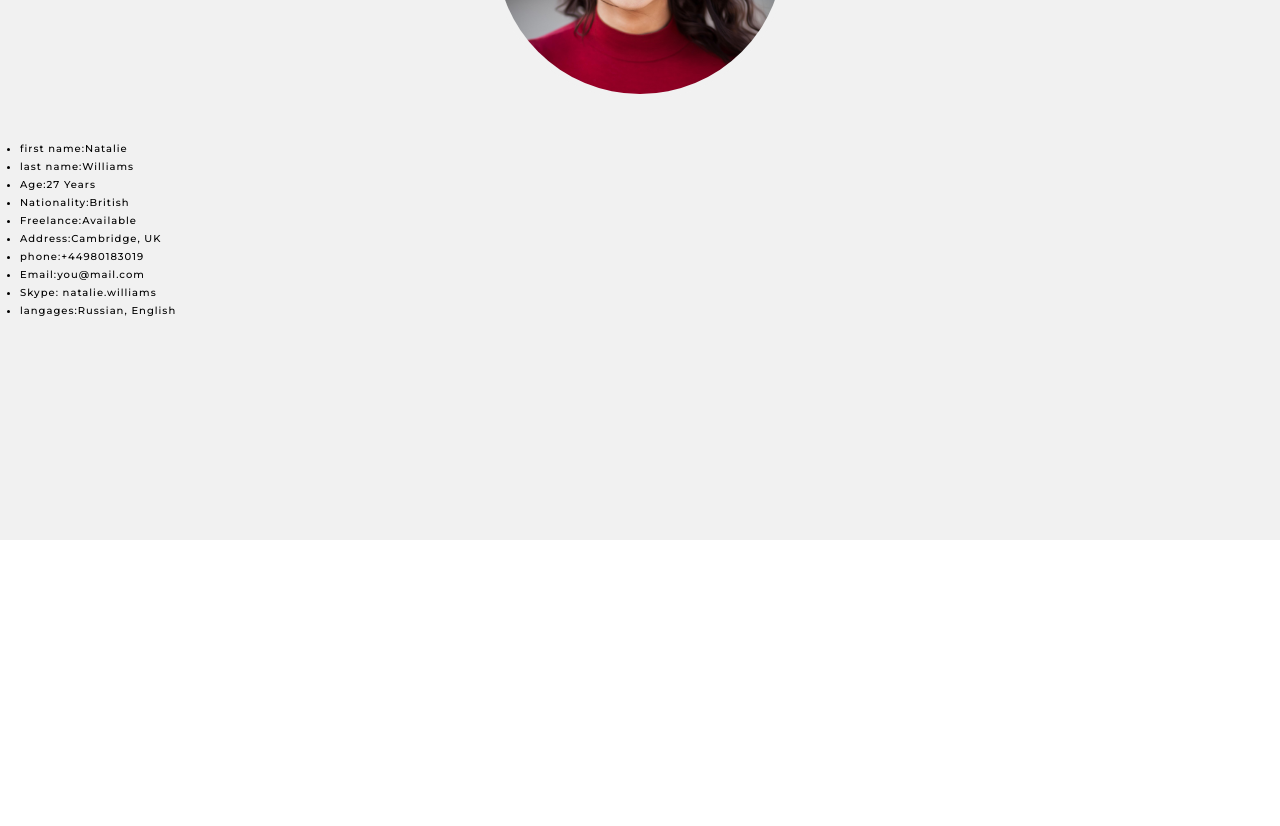
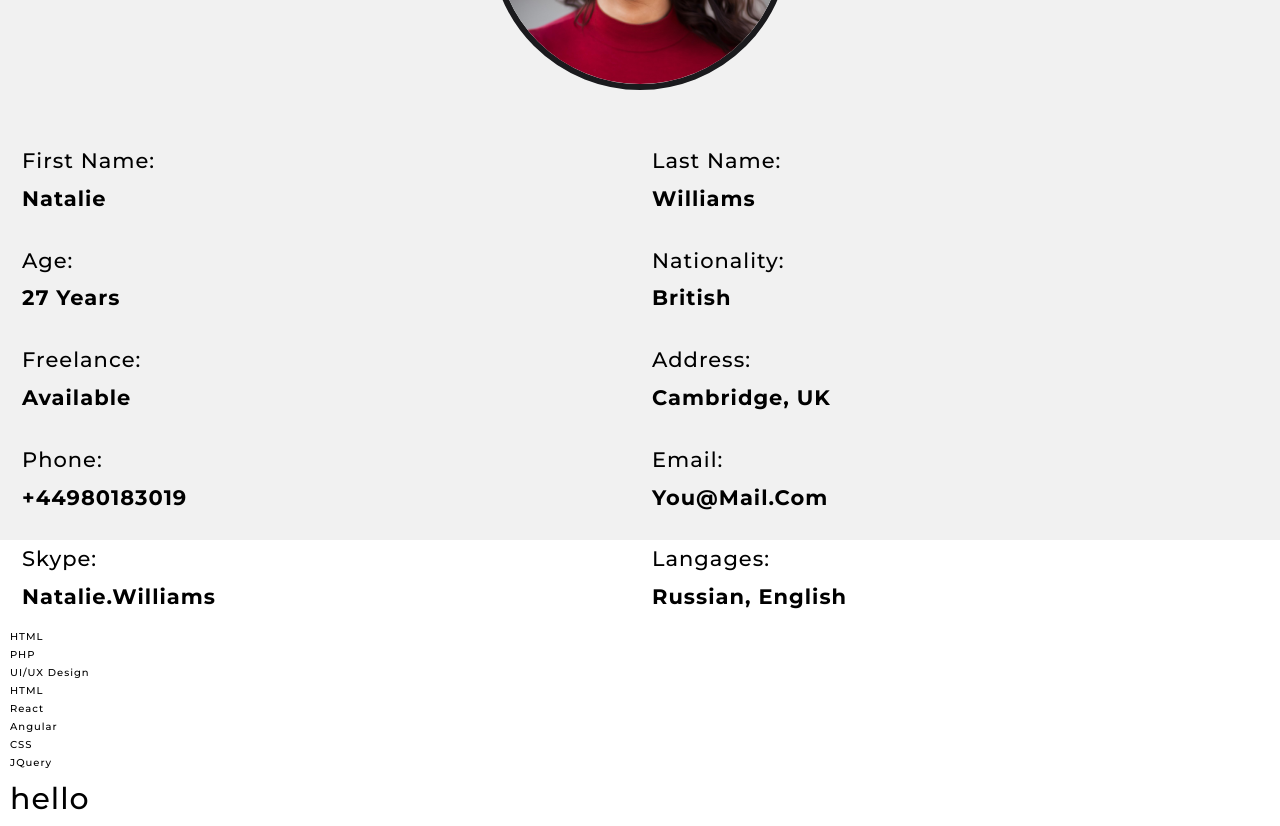
Before and after one commit to Tyler-Wiz/rjs-portfolio, a React (Create React App) app: page / in a window 1280 px wide. Shown: the part 1060-1886 px from the top of the page. Before the commit the page ends 1600 px from the top, so only its background shows below. Built offline with nearby package versions, Linux system fonts and the light colour scheme.

Commit message:
restructuring

```diff
--- a/src/assets/css/main/styles.css
+++ b/src/assets/css/main/styles.css
@@ -194,7 +194,7 @@ p {
 /* about me */
 
 .about_index{
-    padding: 2rem;
+    padding: 1rem;
     height: 100vh;
     background-color: var(--lightgrey);
 }
@@ -205,5 +205,21 @@ p {
     height: 30rem;
     margin: 4rem auto;
     border-radius: 50%;
-    border: 6px solid var(--lightgrey);
+    border: 6px solid var(--background);
 }
+
+.about_info{
+    display: grid;
+    grid-template-columns: repeat(2, 1fr);
+    list-style-type: none;
+    text-transform: capitalize;
+}
+
+.about_info li{
+    padding: 1.2rem;
+}
+
+.about_metainfo{
+    display: block;
+    font-weight: 900;
+}
--- a/src/components/about/About.jsx
+++ b/src/components/about/About.jsx
@@ -1,4 +1,6 @@
 import { aboutMe, Avatar } from "../data/AboutData"
+import { MySkills } from "./MySkills"
+import { Work } from "./Work"
 
 export const About = () => {
     const {img} = Avatar
@@ -8,13 +10,16 @@ export const About = () => {
             <div>
                 <img className='about_img' src={img} alt="" />
             </div>
-        <ul>
+            <ul className='about_info'>
             {aboutMe.map((item, id) => (
                     <li key={id}>
-                {item.meta}:{item.metaInfo}
+                        <p>{item.meta}:</p>
+                        <p className='about_metainfo'>{item.metaInfo}</p>
                     </li>
                 ))}
             </ul>
+            <MySkills />
+            <Work />
        </section>
     )
 }
--- /dev/null
+++ b/src/components/about/MySkills.jsx
@@ -0,0 +1,13 @@
+import { SkillData } from '../data/SkillData'
+
+export const MySkills = () => {
+    return (
+        <div>
+            {SkillData.map((item, id) => (
+                <div>
+                    {item.name}
+                </div>
+            ))}
+        </div>
+    )
+}
--- a/src/components/about/Work.jsx
+++ b/src/components/about/Work.jsx
@@ -0,0 +1,9 @@
+import React from 'react'
+
+export const Work = () => {
+    return (
+        <div>
+            <h3>hello</h3>
+        </div>
+    )
+}
--- /dev/null
+++ b/src/components/data/SkillData.jsx
@@ -0,0 +1,10 @@
+export const SkillData  = [
+    {name:'HTML', percentage:'78%'},
+    {name:'PHP', percentage:'60%'},
+    {name:'UI/UX Design', percentage:'75%'},
+    {name:'HTML', percentage:'90%'},
+    {name:'React', percentage:'75%'},
+    {name:'Angular', percentage:'65%'},
+    {name:'CSS', percentage:'90%'},
+    {name:'JQuery', percentage:'80%'}
+]
```
Also changed, not shown: src/components/about/Skills.jsx (deleted). Lines whose indentation alone changed are shown as unchanged.
